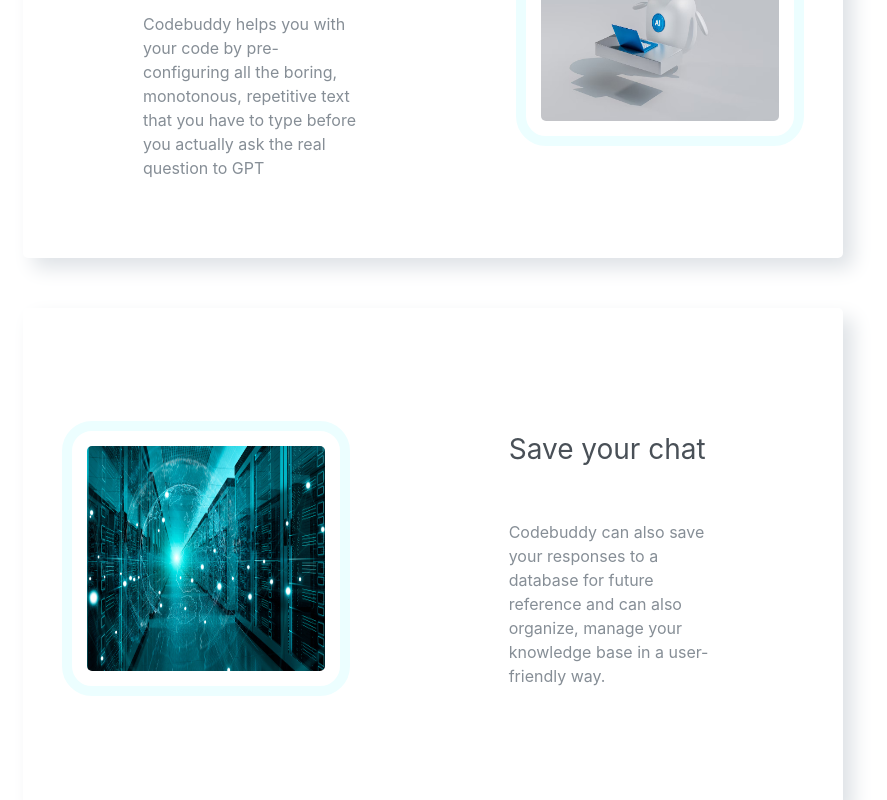
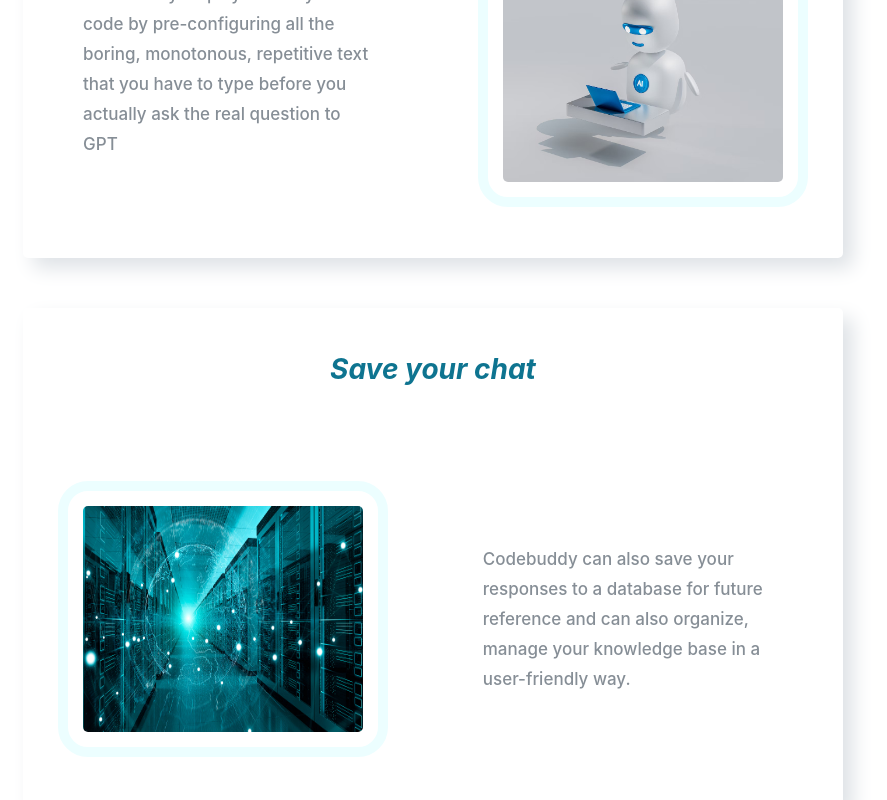
Before and after one commit to MichaelSukkiSong/Codebuddy, a React (Create React App) app in the folder codebuddy_client/: page / in a window 1280 px wide. Shown: the part 1260-2060 px from the top of the page, without its empty margins (207-1094 px from the left). Built offline with nearby package versions, Linux system fonts and the light colour scheme; no server answers.

Commit message:
changed about section structure and added typewritter effect

```diff
--- a/codebuddy_client/src/components/landingPage/SectionAbout.js
+++ b/codebuddy_client/src/components/landingPage/SectionAbout.js
@@ -1,4 +1,5 @@
 import './SectionAbout.scss';
+import Typewriter from 'typewriter-effect';
 import aboutImage1 from '../../images/photo-1684369175833-4b445ad6bfb5.jpg';
 import aboutImage2 from '../../images/data-center-network-3wz76kas9x1nwy42.jpeg';
 
@@ -8,12 +9,24 @@ const SectionAbout = () => {
       <div className="section__about">
         <h1 className="section__about--header">What it does</h1>
         <div className="section__about--part">
+          <div className="section__about--part-title">
+            <h2>An AI friend right by your side</h2>
+          </div>
+          <div className="section__about--part-content">
             <div className="section__about--part-text">
               <div className="section__about--text">
-              <h2>An AI friend right by your side</h2>
-              Codebuddy helps you with your code by pre-configuring all the
-              boring, monotonous, repetitive text that you have to type before
-              you actually ask the real question to GPT
+                <Typewriter
+                  options={{
+                    strings: [
+                      'Codebuddy helps you with your code by pre-configuring all the boring, monotonous, repetitive text that you have to type before you actually ask the real question to GPT',
+                    ],
+                    autoStart: true,
+                    loop: true,
+                    pauseFor: 5500,
+                    deleteSpeed: 1,
+                    delay: 10,
+                  }}
+                />
               </div>
             </div>
             <div className="section__about--part-image">
@@ -26,7 +39,12 @@ const SectionAbout = () => {
               </div>
             </div>
           </div>
+        </div>
         <div className="section__about--part">
+          <div className="section__about--part-title">
+            <h2>Save your chat</h2>
+          </div>
+          <div className="section__about--part-content">
             <div className="section__about--part-image">
               <div className="section__about--image">
                 <img
@@ -38,10 +56,19 @@ const SectionAbout = () => {
             </div>
             <div className="section__about--part-text">
               <div className="section__about--text">
-              <h2>Save your chat</h2>
-              Codebuddy can also save your responses to a database for future
-              reference and can also organize, manage your knowledge base in a
-              user-friendly way.
+                <Typewriter
+                  options={{
+                    strings: [
+                      'Codebuddy can also save your responses to a database for future reference and can also organize, manage your knowledge base in a user-friendly way.',
+                    ],
+                    autoStart: true,
+                    loop: true,
+                    pauseFor: 10000,
+                    deleteSpeed: 1,
+                    delay: 10,
+                  }}
+                />
+              </div>
             </div>
           </div>
         </div>
--- a/codebuddy_client/src/components/landingPage/SectionAbout.scss
+++ b/codebuddy_client/src/components/landingPage/SectionAbout.scss
@@ -13,6 +13,7 @@
     text-align: center;
     padding: 5rem 0;
     font-size: variables.$default-font-size-6;
+    font-weight: 700;
     background: linear-gradient(
       to right,
       variables.$color-primary-2,
@@ -30,14 +31,32 @@
     height: 50rem;
     width: 100%;
     margin-bottom: 5rem;
-    display: flex;
-    justify-content: center;
-    align-items: center;
     border-radius: 5px;
     box-shadow: 10px 10px 20px variables.$color-gray-3;
+    display: flex;
+    flex-direction: column;
+    justify-content: center;
 
     @include mixins.respond(phone) {
       display: inline-block;
+    }
+
+    &-title {
+      display: flex;
+      justify-content: center;
+      align-items: center;
+      padding: 4rem 0;
+      font-size: variables.$default-font-size-3;
+      color: variables.$color-primary-7;
+      font-weight: 700;
+      font-style: italic;
+    }
+
+    &-content {
+      display: flex;
+      justify-content: center;
+      align-items: center;
+      height: 100%;
     }
 
     &-text {
@@ -45,7 +64,7 @@
       height: 100%;
       @include mixins.flexCenter;
       border-radius: 5px;
-      padding: 4rem 8rem;
+      padding: 2rem 2rem;
 
       @include mixins.respond(tab-port) {
         padding: 2rem 4rem;
@@ -64,9 +83,11 @@
   }
 
   &--text {
-    font-size: variables.$default-font-size;
+    font-size: 1.7rem;
     padding: 40px;
     color: variables.$color-gray-6;
+    line-height: 3rem;
+    font-weight: 500;
 
     @include mixins.respond(tab-land) {
       padding: 0;
@@ -84,11 +105,10 @@
     position: relative;
     width: 100%;
     height: 100%;
-    // background-color: antiquewhite;
 
     & > img {
-      width: 65%;
-      height: 45%;
+      width: 70%;
+      height: 60%;
       outline: 1rem solid variables.$color-primary-0;
       outline-offset: 1.5rem;
       border-radius: 5px;
```
Lines whose indentation alone changed are shown as unchanged.
